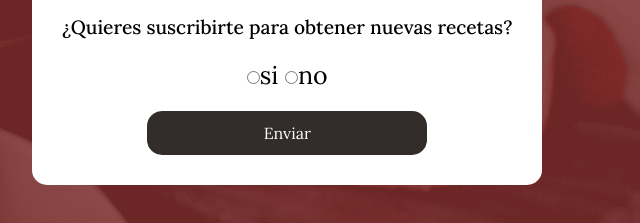
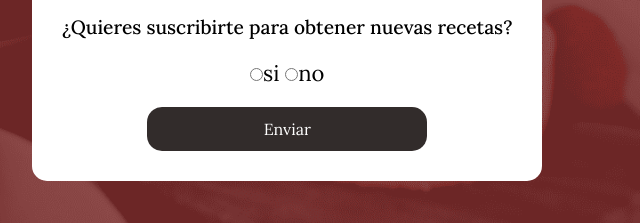
Before and after one commit to Tankerfranco/proyectoPasteleria, a plain HTML site: page index.html in a window 1280 px wide. Shown: the part 2398-2621 px from the top of the page, 609-1249 px from the left. Drawn offline with Linux system fonts and the light colour scheme.

Commit message:
cambios: formulario

```diff
--- a/index.html
+++ b/index.html
@@ -95,7 +95,7 @@
               <input type="text" name="Apellido" id="DatApellido" class="Apellido Datos" placeholder="Apellido" required>
               <input type="email" name="Correo" id="Correo" class="Correo Datos" placeholder="Correo" required>
               <select name="genero" class="Correo Datos" required>
-                <option selected>Indique su genero</option>
+                <option selected value="nada">Indique su genero</option>
                 <option value="hombre">Hombre</option>
                 <option value="mujer">Mujer</option>
                 <option value="otro">Otro</option>
@@ -106,9 +106,14 @@
           </form>
           <form id="FormularioSuscribirse" class="FormularioSuscribirse">
               <h3>¿Quieres suscribirte para obtener nuevas recetas?</h3>
-              <label for="respuesta" class="labelRespuesta">
-                <input type="radio" name="respuesta" value="si" id="respuesta">si <input type="radio" name="respuesta" value="no" id="respuesta">no
-              </label>
+              <div class="respuestas">
+                <label for="respuestaSi" class="labelRespuesta">
+                  <input type="radio" name="respuesta" value="si" id="respuestaSi">si
+                </label>
+                <label for="respuestaNo" class="labelRespuesta">
+                  <input type="radio" name="respuesta" value="no" id="respuestaNo">no
+                </label>
+              </div>
               <input type="submit" value="Enviar" class="BotonSuscribirseSubmit">
           </form>
         </div>
--- a/style.css
+++ b/style.css
@@ -465,11 +465,10 @@
     color: white;
 }
 
-.labelRespuesta{
+.respuestas{
     text-align: center;
     color: #000;
-    font-size: 25px;
-
+    font-size: 22px;
 }
 /************************************/
 /************************************/
```
